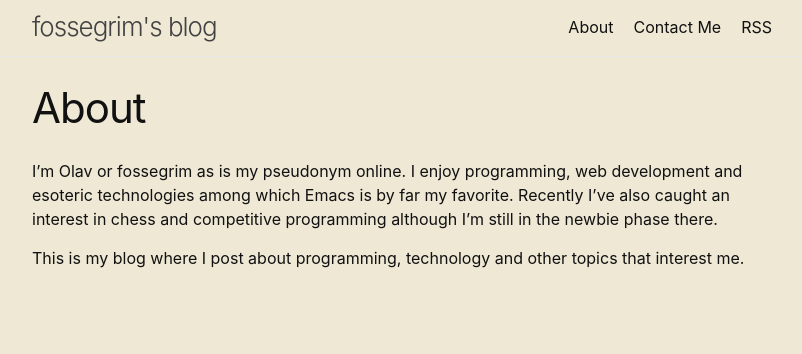
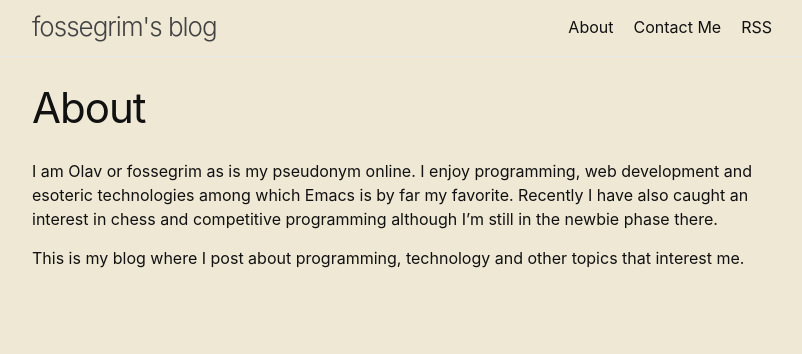
Before and after one commit to fossegrim/fossegr.im, a Jekyll site: the page built from about.markdown, in a window 1280 px wide. Shown: the top 354 px of the page, without its empty margins (238-1040 px from the left). Built offline with Jekyll 4.4.1, drawn with Linux system fonts in a browser that asks for light colours.

Commit message:
Update about.markdown to be more formal

```diff
--- a/about.markdown
+++ b/about.markdown
@@ -3,6 +3,6 @@ layout: page
 title: About
 permalink: /about/
 ---
-I'm Olav or fossegrim as is my pseudonym online. I enjoy programming, web development and esoteric technologies among which Emacs is by far my favorite. Recently I've also caught an interest in chess and competitive programming although I'm still in the newbie phase there.
+I am Olav or fossegrim as is my pseudonym online. I enjoy programming, web development and esoteric technologies among which Emacs is by far my favorite. Recently I have also caught an interest in chess and competitive programming although I'm still in the newbie phase there.
 
 This is my blog where I post about programming, technology and other topics that interest me.
```
